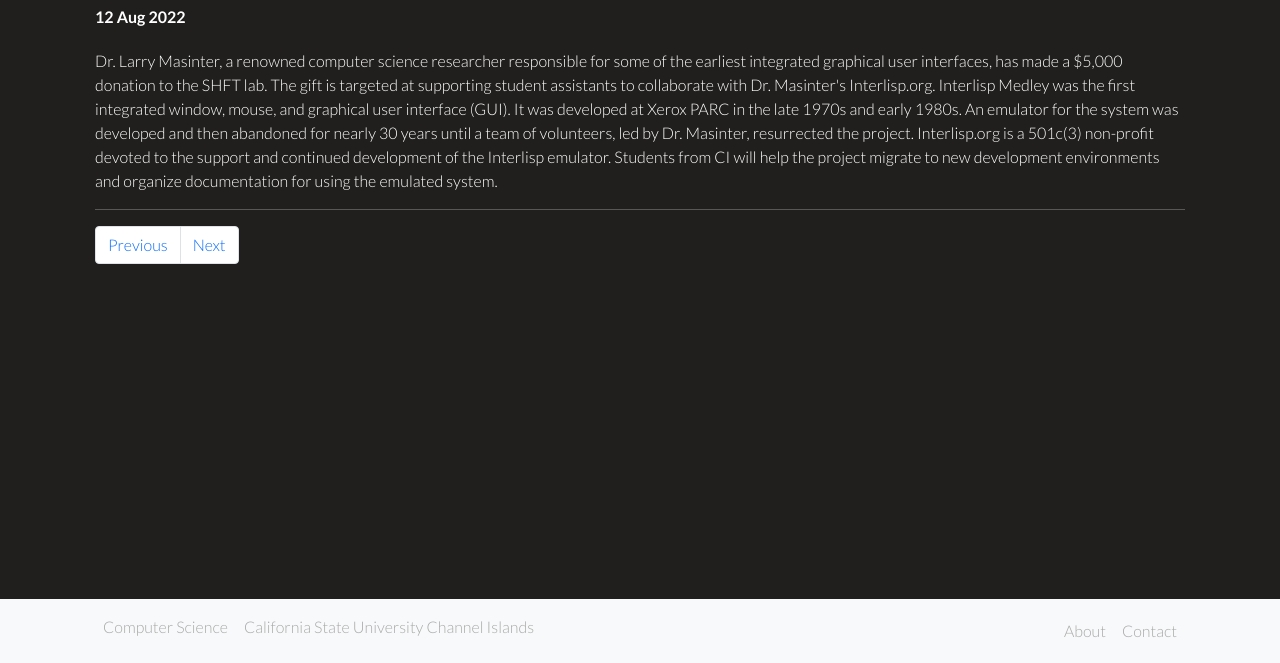
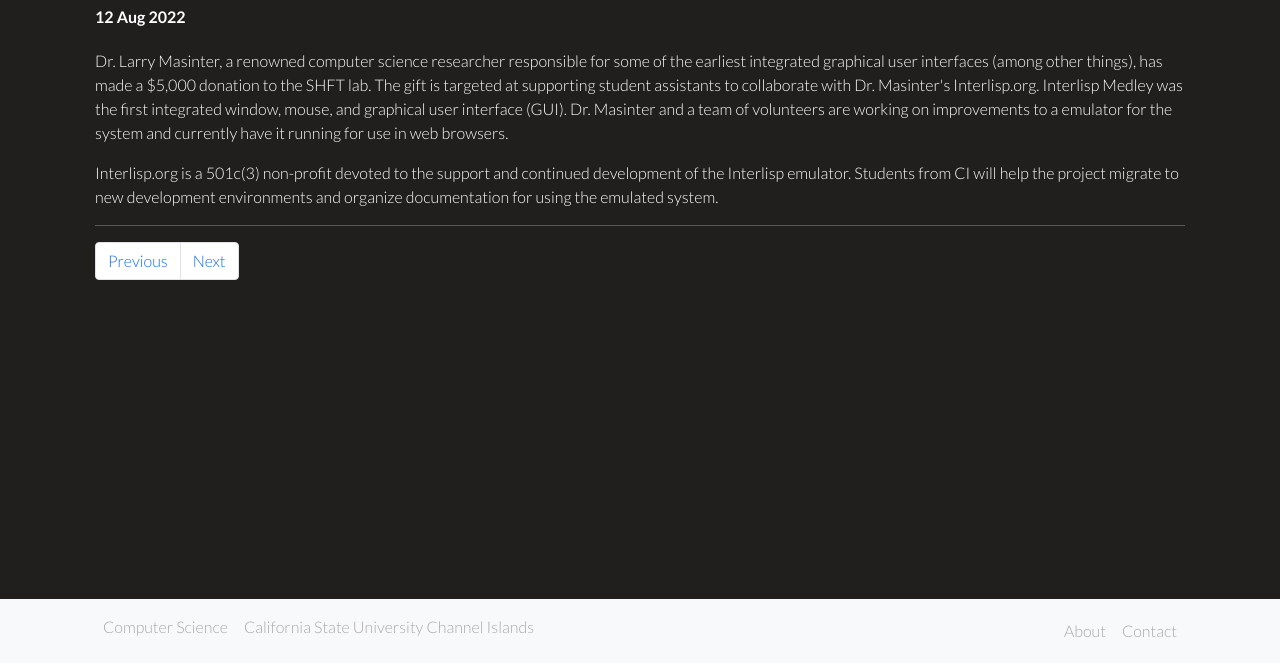
Before and after one commit to shftgroup/shftweb, an Eleventy site: page pages/news/2022-08-12-masinter-gift.md in a window 1280 px wide. Shown: the part 137-800 px from the top of the page. Built offline with nearby package versions, Linux system fonts and the light colour scheme; Eleventy itself is replaced by a stand-in of ours; files that its build step writes are made by us from their sources.

Commit message:
Fixing typos

```diff
--- a/index.liquid
+++ b/index.liquid
@@ -51,7 +51,7 @@
 		<div class="smallhead" style="color:white;">
 <p>The Software History Futures and Technologies (SHFT) Group develops tools and methodologies to support the historical preservation of computational software (in all its myriad forms). This includes everything from videogames to research support software to business applications.</p>
 
-<p>We are an interdisciplinary group that makes use of a methods from computer-, information-, library-, and archival science, as well as humanist history and critical theory. The overriding goal is to make the history of software more accessible, explorable and interpretable for scholars, practitioners, and students.</p>
+<p>We are an interdisciplinary group that makes use of methods from computer-, information-, library-, and archival science, as well as humanist history and critical theory. The overriding goal is to make the history of software more accessible, explorable and interpretable for scholars, practitioners, and students.</p>
 		</div>
 	</div>
 </div>
--- a/pages/news/2022-08-12-masinter-gift.md
+++ b/pages/news/2022-08-12-masinter-gift.md
@@ -9,12 +9,12 @@
 ---
 
 Dr. Larry Masinter, a renowned computer science researcher responsible for some of the
-earliest integrated graphical user interfaces, has made a $5,000 donation to the SHFT lab.
+earliest integrated graphical user interfaces (among other things), has made a $5,000 donation to the SHFT lab.
 The gift is targeted at supporting student assistants to collaborate with Dr. Masinter's
 Interlisp.org. Interlisp Medley was the first integrated window, mouse, and graphical user
-interface (GUI). It was developed at Xerox PARC in the late 1970s and early 1980s. An emulator
-for the system was developed and then abandoned for nearly 30 years until a team of
-volunteers, led by Dr. Masinter, resurrected the project. Interlisp.org is a
-501c(3) non-profit devoted to the support and continued development of the Interlisp emulator.
+interface (GUI). Dr. Masinter and a team of volunteers are working on improvements to a emulator for the system and
+currently have it running for use in web browsers.
+
+Interlisp.org is a 501c(3) non-profit devoted to the support and continued development of the Interlisp emulator.
 Students from CI will help the project migrate to new development environments and organize
 documentation for using the emulated system.
```
